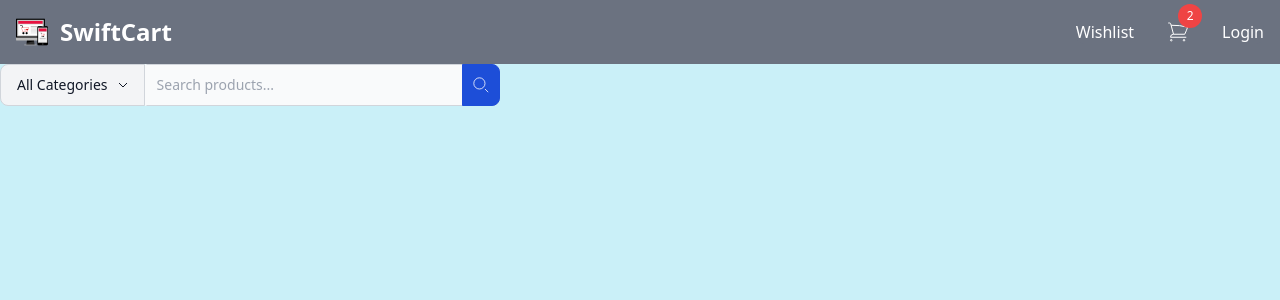
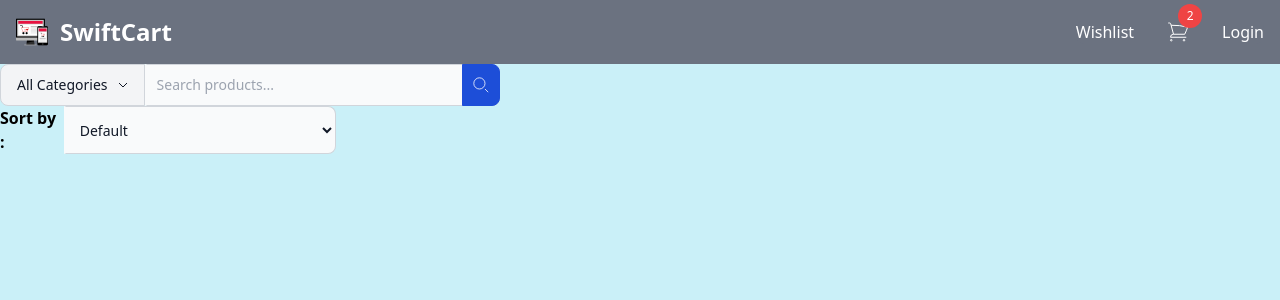
Before and after one commit to Mokawane/SEEMOK507_BCL2407_GroupB_Jonas-Mokawane_JSF03, a Vue app: page / in a window 1280 px wide. Shown: the top 300 px of the page. Built offline with nearby package versions, Linux system fonts and the light colour scheme.

Commit message:
Added Sort component to App.vue and updated label in Sort.vue

```diff
--- a/src/App.vue
+++ b/src/App.vue
@@ -1,12 +1,14 @@
 <script setup>
   import Header from './components/Header.vue';
   import Filter from './components/Filter.vue';
+  import Sort from './components/Sort.vue';
 </script>
 
 <template>
 
-  <Header msg="SwiftCart" />
+  <Header />
   <Filter />
+  <Sort />
 </template>
 
 <style scoped>
--- a/src/components/Sort.vue
+++ b/src/components/Sort.vue
@@ -1,6 +1,6 @@
 <template>
         <div class="flex sm:w-[95%] max-w-[21rem] md:w-full">
-      <label htmlFor="sort" class="w-20 my-auto font-semibold">
+      <label htmlFor="sort" class="w-20 my-auto font-semibold">Sort by :
       </label>
       <select
         class="p-2.5 w-full text-sm text-gray-900 bg-gray-50 rounded-e-lg border-s-gray-50 border-s-2 border border-gray-300 focus:ring-blue-500 focus:border-blue-500 "
```
